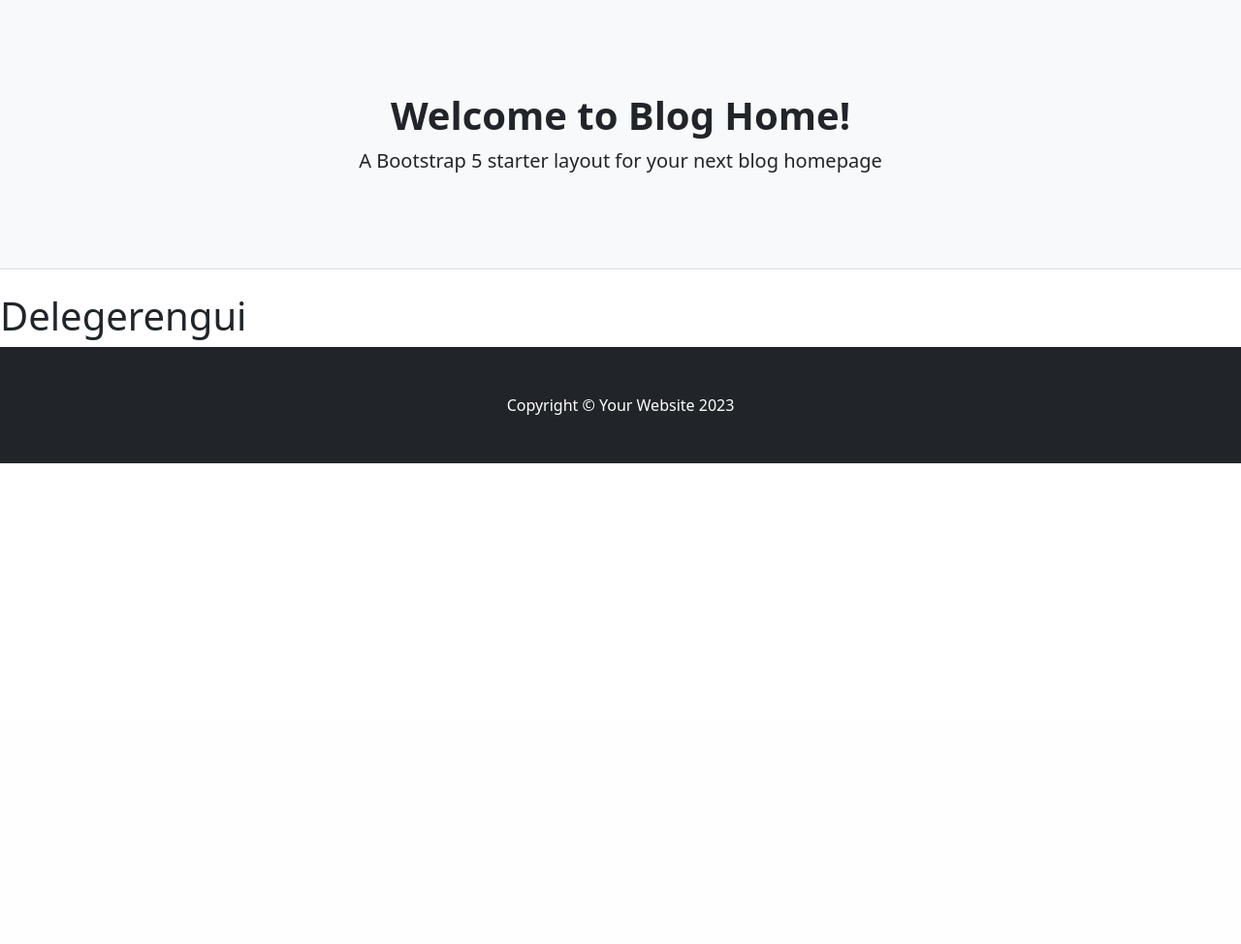
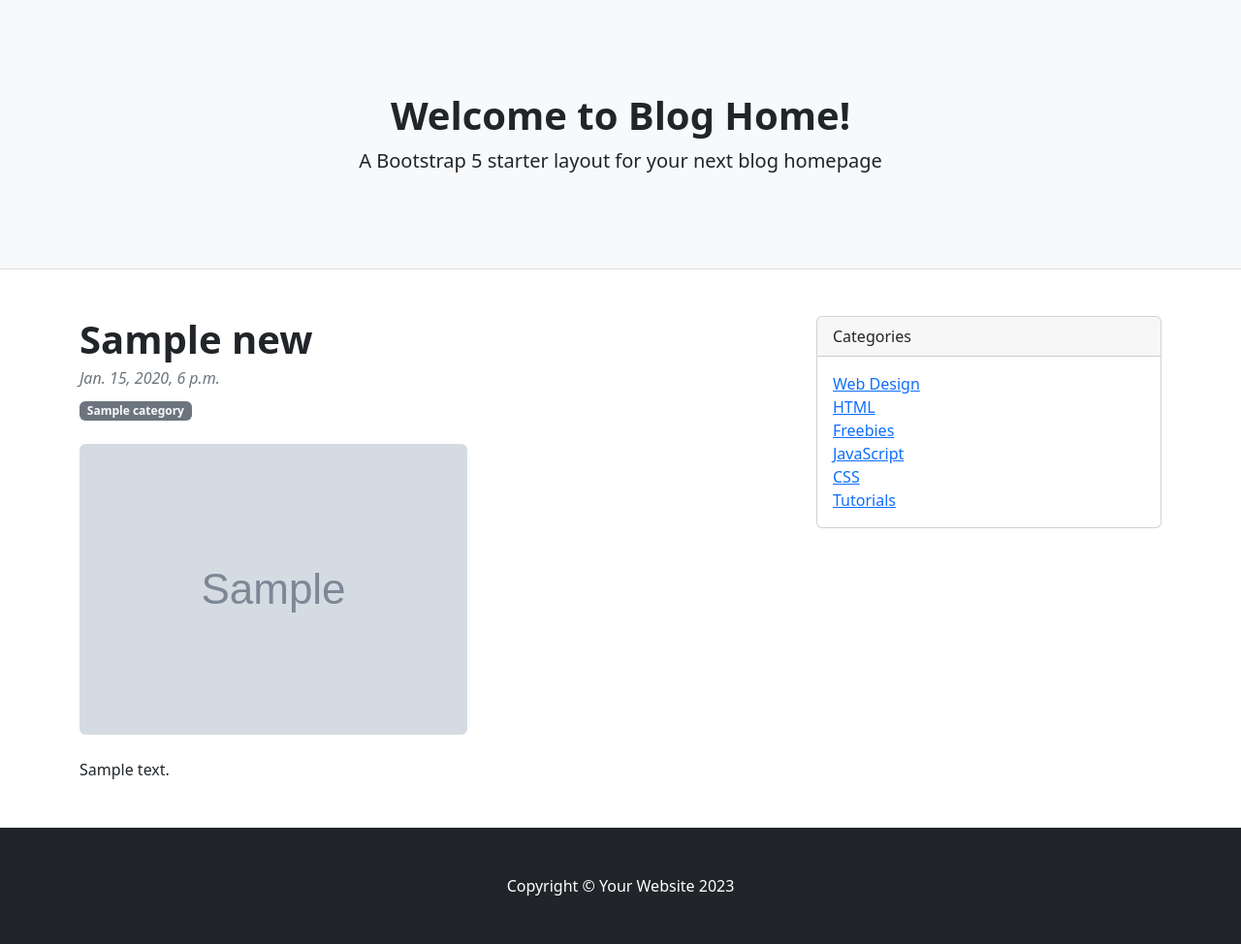
Before and after one commit to lnxmrneo/surgalt-blog, a Django app: page /more/1 in a window 1280 px wide. Shown: the part 57-1031 px from the top of the page at 97% size. Before the commit the page ends 535 px from the top, so only its background shows below. Run offline with Django 4.2, Linux system fonts and the light colour scheme; tables that the repository leaves empty hold one stand-in row (values such as "Sample post"); grey boxes marked "Sample" are stand-in pictures; some libraries are stand-ins or nearby versions.

Commit message:
add more page

```diff
--- a/blog/templates/more.html
+++ b/blog/templates/more.html
@@ -1,6 +1,56 @@
 {% extends './base.html' %}
 
 {% block content %}
-<h1>Delegerengui</h1>
+<div class="container mt-5">
+    <div class="row">
+        <div class="col-lg-8">
+            <!-- Post content-->
+            <article>
+                <!-- Post header-->
+                <header class="mb-4">
+                    <!-- Post title-->
+                    <h1 class="fw-bolder mb-1">{{news.title}}</h1>
+                    <!-- Post meta content-->
+                    <div class="text-muted fst-italic mb-2">{{news.created}}</div>
+                    <!-- Post categories-->
+                    {% for cat in news.categories.all %}
+                    <a class="badge bg-secondary text-decoration-none link-light" href="#!">{{ cat.name }}</a>
+                    {% endfor %}
+                </header>
+                <!-- Preview image figure-->
+                <figure class="mb-4"><img class="img-fluid rounded" src="{{news.image.url}}" alt="..." /></figure>
+                <!-- Post content-->
+                <section class="mb-5">
+                    {{ news.body | safe }}
+                </section>
+            </article>
+
+        </div>
+        <!-- Side widgets-->
+        <div class="col-lg-4">
+
+            <!-- Categories widget-->
+            <div class="card mb-4">
+                <div class="card-header">Categories</div>
+                <div class="card-body">
+                    <div class="row">
+                        <div class="col-sm-6">
+                            <ul class="list-unstyled mb-0">
+                                <li><a href="#!">Web Design</a></li>
+                                <li><a href="#!">HTML</a></li>
+                                <li><a href="#!">Freebies</a></li>
+
+                                <li><a href="#!">JavaScript</a></li>
+                                <li><a href="#!">CSS</a></li>
+                                <li><a href="#!">Tutorials</a></li>
+                            </ul>
+                        </div>
+                    </div>
+                </div>
+            </div>
+
+        </div>
+    </div>
+</div>
 
 {% endblock %}
--- a/blog/views.py
+++ b/blog/views.py
@@ -12,4 +12,5 @@ def home(request):
 
 
 def more(request, id):
-    return render(request, "more.html")
+    news = News.objects.get(id=id)
+    return render(request, "more.html", {"news":news})
```
